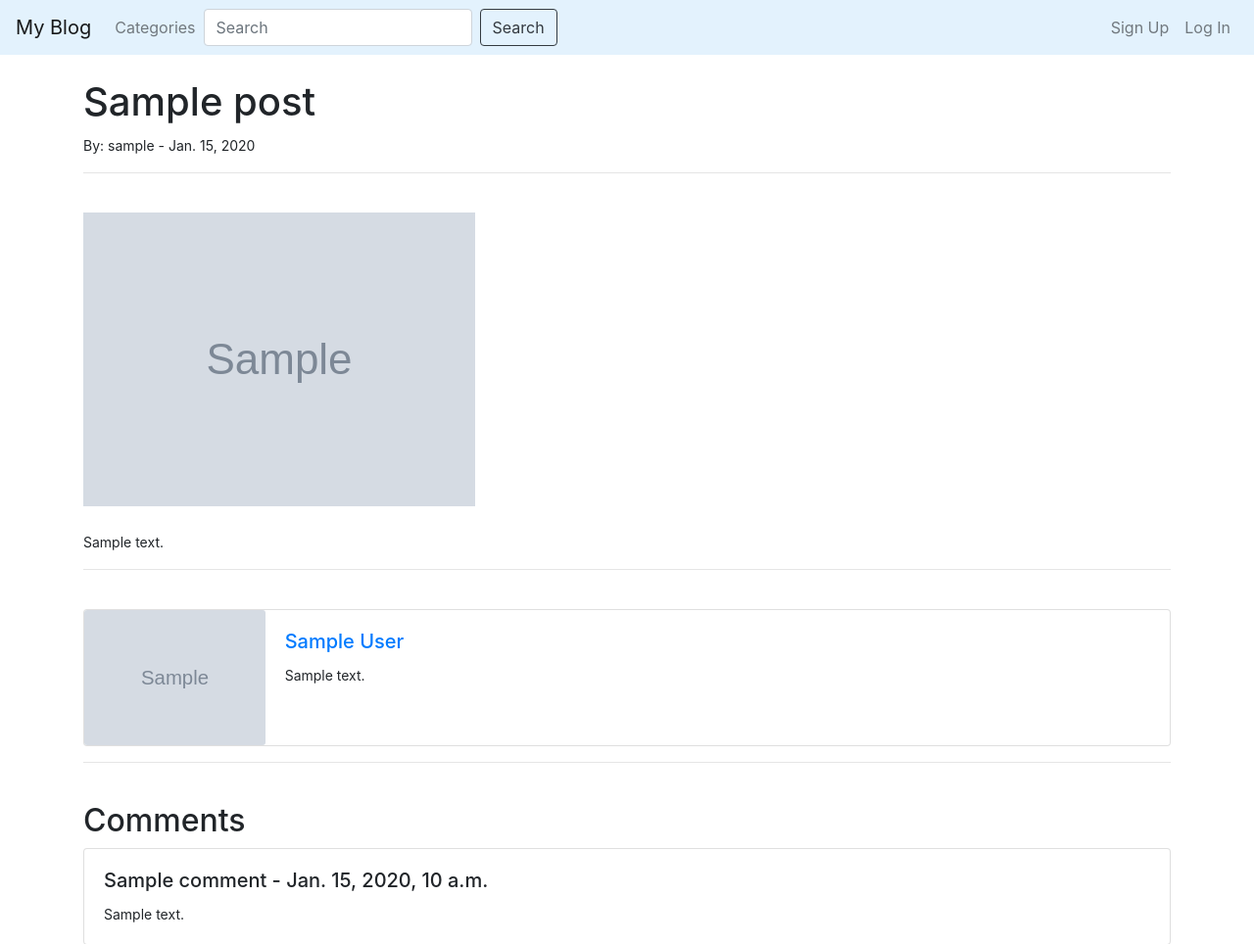
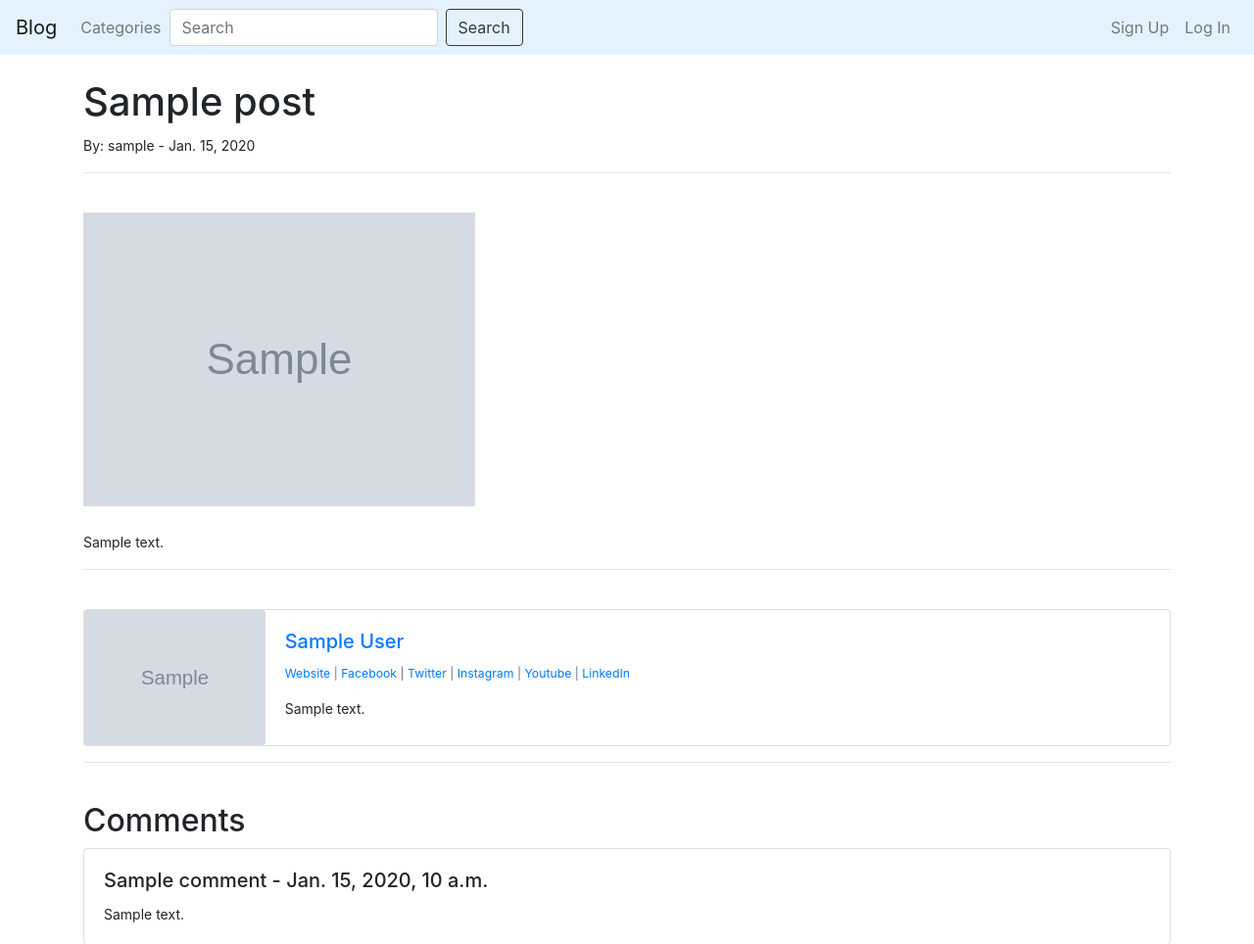
Before and after one commit to PatrykS165451/projekt_blog, a Django app: page /article/1/ in a window 1280 px wide. Shown: the top 964 px of the page at 98% size. Run offline with Django 5.2, Linux system fonts and the light colour scheme; tables that the repository leaves empty hold one stand-in row (values such as "Sample post"); grey boxes marked "Sample" are stand-in pictures; some libraries are stand-ins or nearby versions.

Commit message:
Małe poprawki

```diff
--- a/blog/templates/article_details.html
+++ b/blog/templates/article_details.html
@@ -27,7 +27,7 @@
 <img src="{{ post.header_image.url}}"><br/><br/>
 {% endif %}
 
-{{ post.body }}
+{{ post.body|safe }}
 
 <br/>
 
@@ -46,6 +46,31 @@
       <div class="col-md-10">
         <div class="card-body">
           <h5 class="card-title">  <a href="{% url 'show_profile_page' post.author.profile.id %}">{{ post.author.first_name}} {{ post.author.last_name }}</a></h5>
+            <p class="small text-muted">
+                {% if post.author.profile.website_url %}
+                <a href="{{ post.author.profile.website_url }}">Website</a>
+                {% endif %}
+
+                {% if post.author.profile.facebook_url %}
+                    | <a href="{{ post.author.profile.facebook_url }}">Facebook</a>
+                {% endif %}
+
+                {% if post.author.profile.twitter_url %}
+                    | <a href="{{ post.author.profile.twitter_url }}">Twitter</a>
+                {% endif %}
+
+                {% if post.author.profile.instagram_url %}
+                 | <a href="{{ post.author.profile.instagram_url }}">Instagram</a>
+                {% endif %}
+
+                {% if post.author.profile.youtube_url %}
+                    | <a href="{{ post.author.profile.youtube_url }}">Youtube</a>
+                {% endif %}
+
+                {% if post.author.profile.linkedin_url %}
+                    | <a href="{{ post.author.profile.linkedin_url }}">LinkedIn</a>
+                {% endif %}
+                </p>
           <p class="card-text">{{ post.author.profile.bio }}</p>
         </div>
       </div>
--- a/blog/templates/base.html
+++ b/blog/templates/base.html
@@ -8,11 +8,11 @@
     <!-- Bootstrap CSS -->
     <link rel="stylesheet" href="https://cdn.jsdelivr.net/npm/bootstrap@4.6.2/dist/css/bootstrap.min.css" integrity="sha384-xOolHFLEh07PJGoPkLv1IbcEPTNtaed2xpHsD9ESMhqIYd0nLMwNLD69Npy4HI+N" crossorigin="anonymous">
 
-    <title>{% block title %} My Blog {% endblock %}</title>
+    <title>{% block title %} Blog {% endblock %}</title>
   </head>
   <body>
     <nav class="navbar navbar-expand-lg navbar-light" style="background-color: #e3f2fd;">
-        <a class="navbar-brand" href="{% url 'home' %}">My Blog</a>
+        <a class="navbar-brand" href="{% url 'home' %}">Blog</a>
         <button class="navbar-toggler" type="button" data-toggle="collapse" data-target="#navbarSupportedContent" aria-controls="navbarSupportedContent" aria-expanded="false" aria-label="Toggle navigation">
           <span class="navbar-toggler-icon"></span>
         </button>
--- a/members/templates/registration/user_profile.html
+++ b/members/templates/registration/user_profile.html
@@ -18,7 +18,7 @@
       </div>
       <div class="col-md-10">
         <div class="card-body">
-          <h5 class="card-title">  {{ page_user.user.first_name}} {{ page_user.user.last_name }}</a></h5>
+          <h5 class="card-title">  {{ page_user.user.first_name}} {{ page_user.user.last_name }}</h5>
           <p class="small text-muted">
 
             {% if page_user.website_url %}
```
Also changed, not shown: blog/migrations/0010_alter_profile_website_url.py (added), blog/migrations/0011_alter_profile_website_url.py (added).
